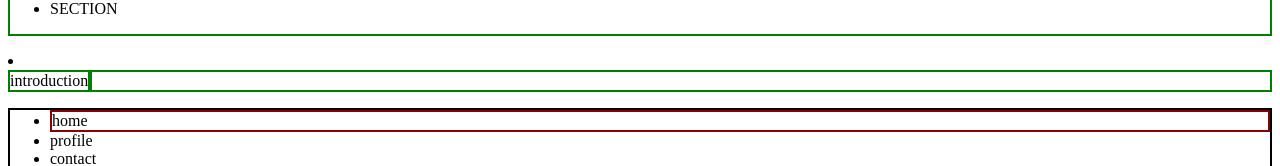
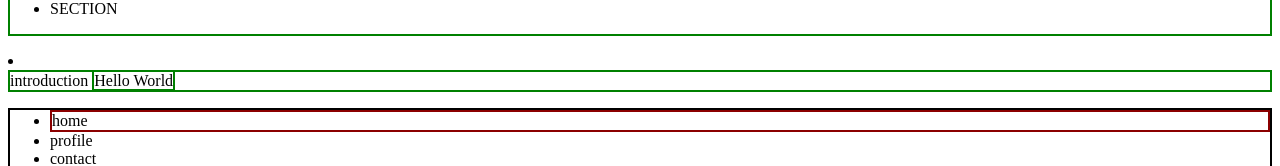
Before and after one commit to Amnahmumtaz97/firstweb.intro, a plain HTML site: page index.html in a window 1280 px wide. Shown: the part 329-495 px from the top of the page. Drawn offline with Linux system fonts and the light colour scheme.

Commit message:
added file

```diff
--- a/index.html
+++ b/index.html
@@ -30,7 +30,7 @@
 </div>
 <section style="border: 2px solid green"> introduction
 
-  <span Hello World style="border: 2px solid green"></span>
+  <span  style="border: 2px solid green"> Hello World</span>
 </section>
     <ul style="border: 2px solid black">
       <li style="border: 2px solid darkred">home</li>
```
Also changed, not shown: html.1.html (+1 -0 lines).
